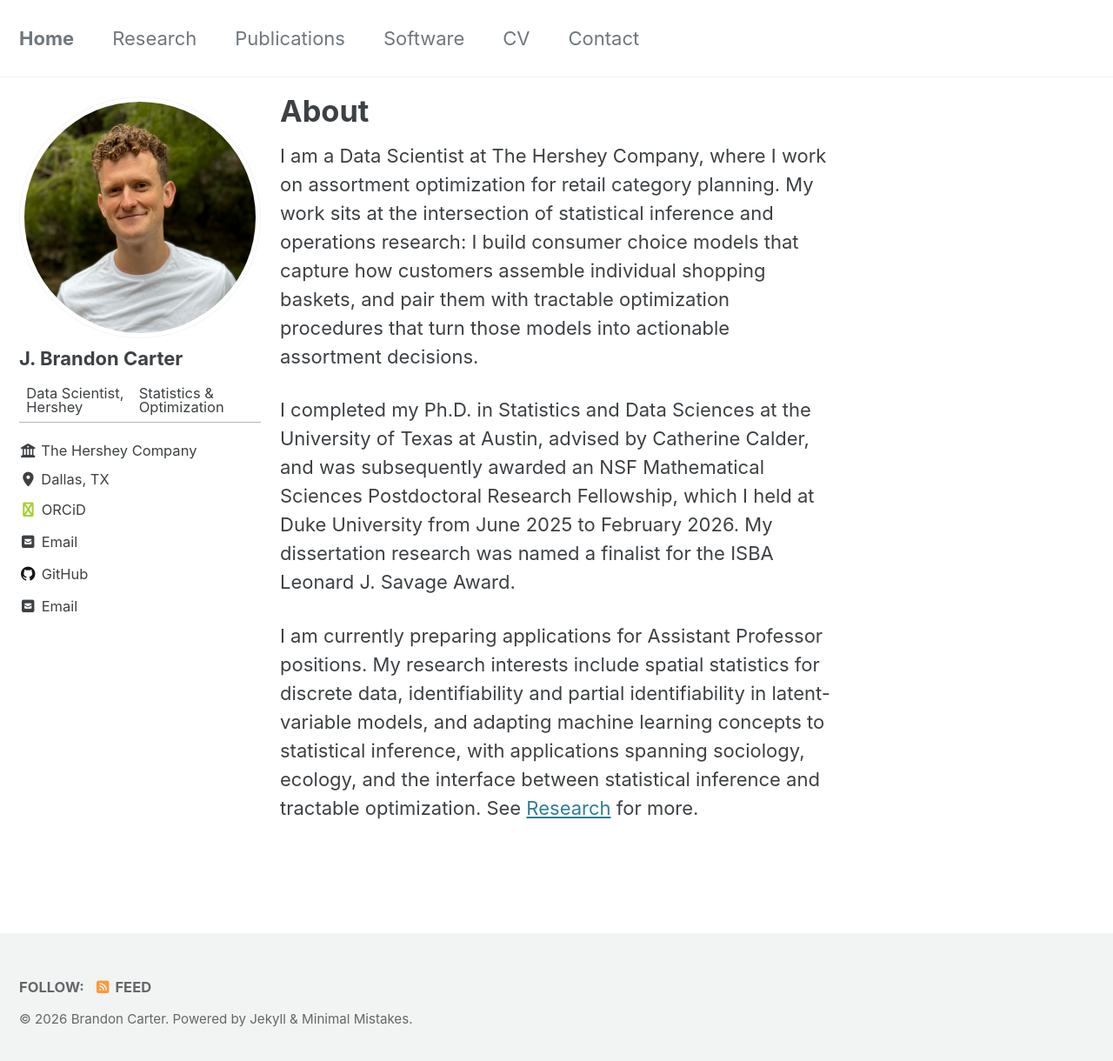
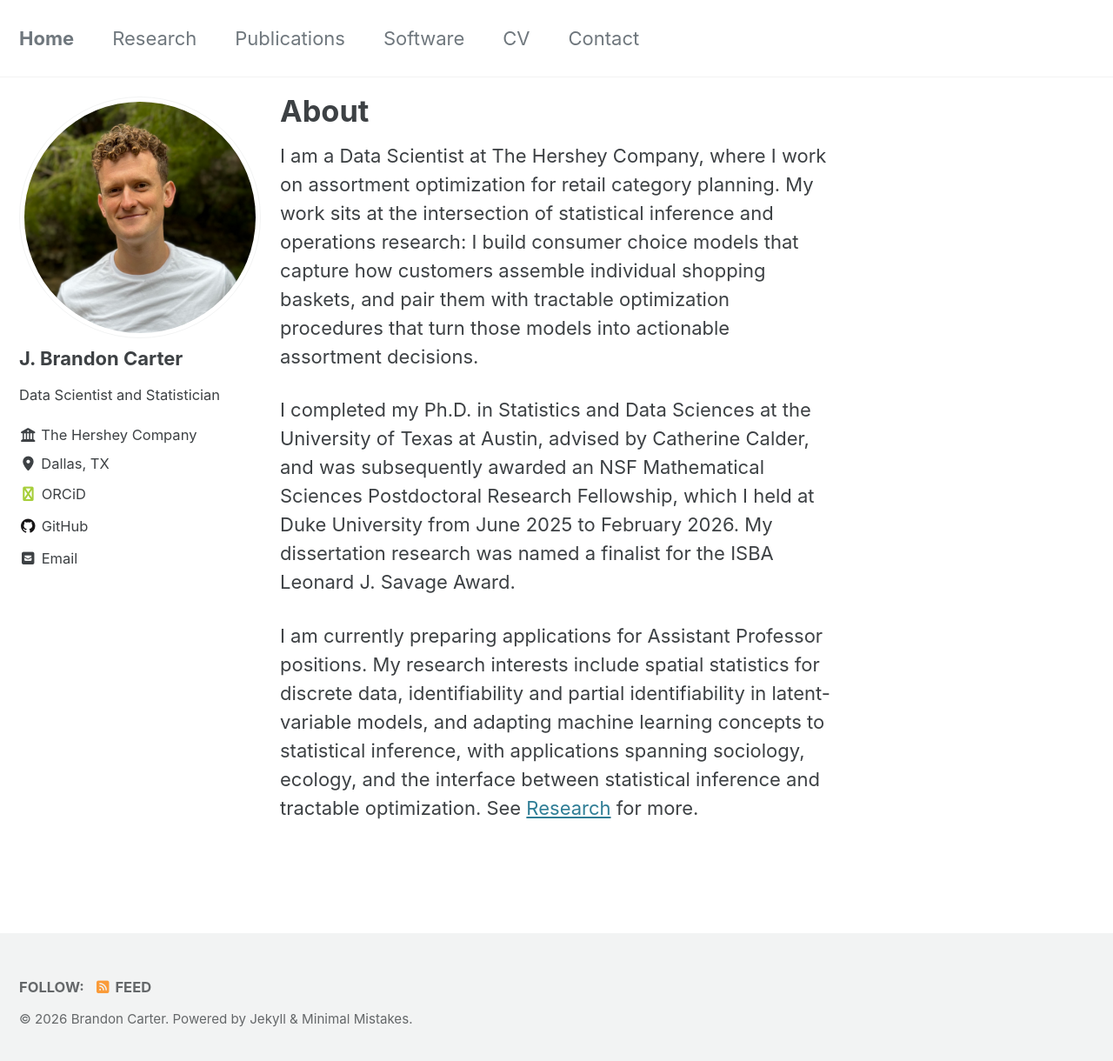
Before and after one commit to jbcart/jbcart.github.io, a Jekyll site: the page built from _pages/home.md, in a window 1280 px wide and 1228 px high. Shown: the top 1220 px of the window at 87% size. Built offline with Jekyll 4.4.1, drawn with Linux system fonts in a browser that asks for light colours; cached includes are drawn as plain includes.

Commit message:
Simplify sidebar bio and remove duplicate email entry
Drop the redundant Email link (the sidebar already renders a dedicated
Email row from author.email) and simplify the bio line from a two-part
"Data Scientist, Hershey | Statistics & Optimization" to plain "Data
Scientist and Statistician".

Co-Authored-By: Claude Sonnet 5 <noreply@anthropic.com>

```diff
--- a/_config.yml
+++ b/_config.yml
@@ -115,7 +115,7 @@ analytics:
 author:
   name             : "J. Brandon Carter"
   avatar           : "/assets/images/IMG_0744.jpeg"
-  bio              : "Data Scientist, Hershey | Statistics & Optimization"
+  bio              : "Data Scientist and Statistician"
   affiliation      : "The Hershey Company"
   location         : "Dallas, TX"
   email            : "carterj4@icloud.com"
@@ -123,9 +123,6 @@ author:
     - label: "ORCiD"
       icon: "fas fa-brands fa-orcid"
       url: "https://orcid.org/0000-0003-1687-0564"
-    - label: "Email"
-      icon: "fas fa-fw fa-envelope-square"
-      url: "mailto:carterj4@icloud.com"
     - label: "GitHub"
       icon: "fab fa-fw fa-github"
       url: "https://github.com/jbcart"
```
